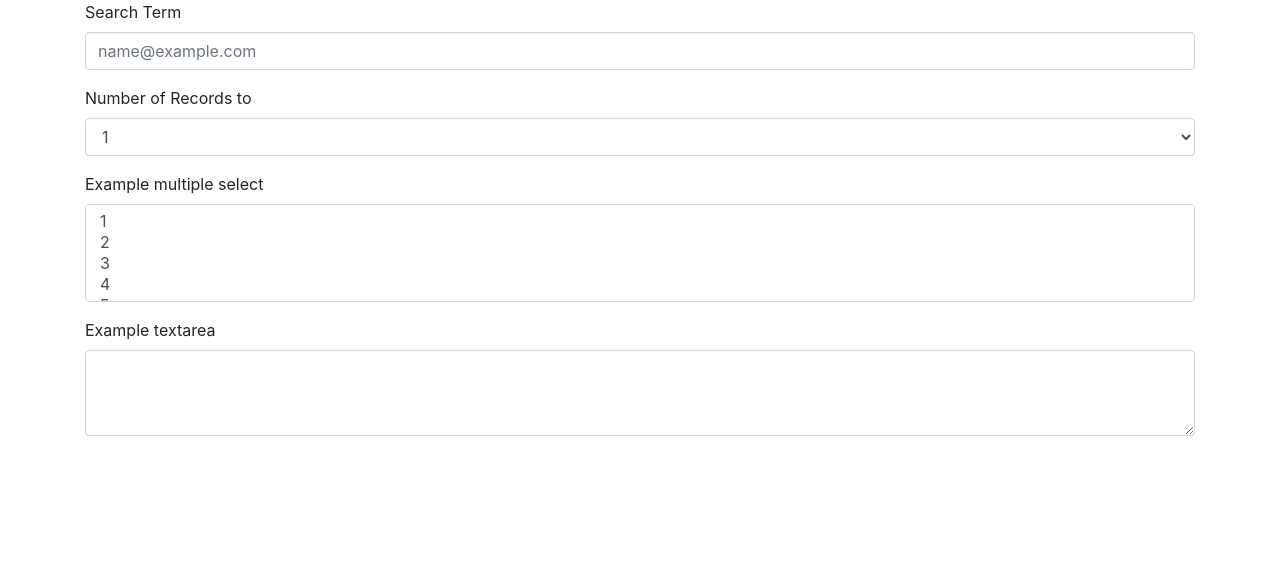
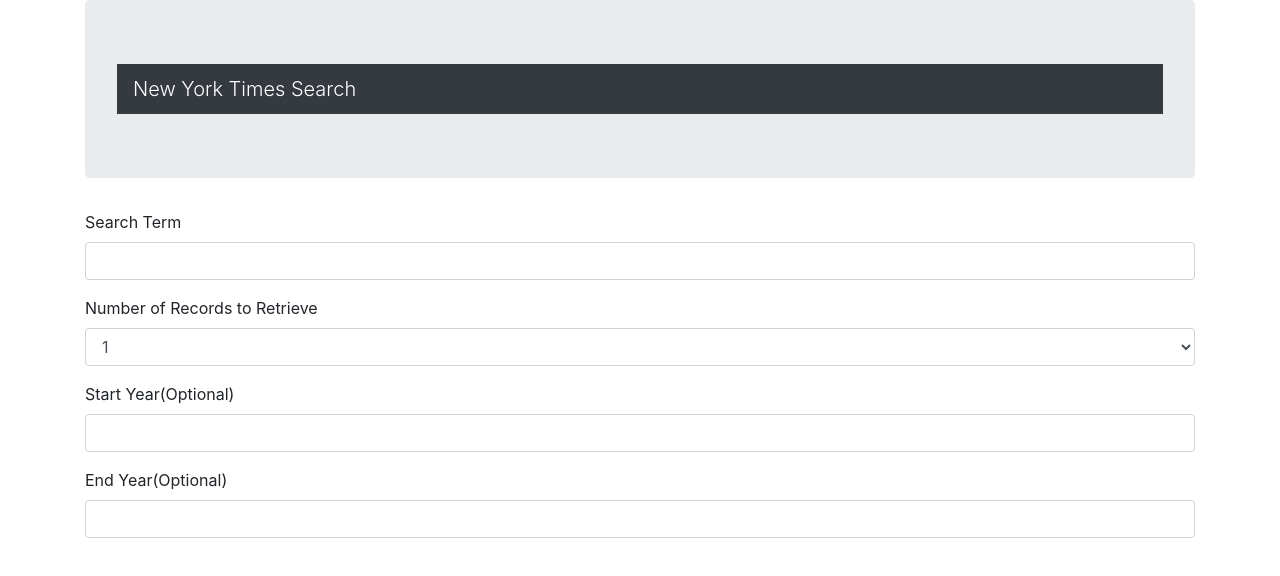
Before and after one commit to jsalamanca23/nyt-search, a plain HTML site: page index.html in a window 1280 px wide. Drawn offline with nearby package versions, Linux system fonts and the light colour scheme.

Commit message:
Added some modifications in html

```diff
--- a/index.html
+++ b/index.html
@@ -13,15 +13,24 @@
 <body>
     <script src="https://cdnjs.cloudflare.com/ajax/libs/jquery/3.2.1/jquery.min.js"></script>
     <script type="text/javascript" src="assets/javascript/nyt-search.js"></script>
+
+
     <div class="container">
+        <div class="jumbotron">
+            <nav class="display-4 navbar navbar-lg navbar-dark bg-dark">
+                <a class="navbar-brand" href="#">New York Times Search</a>
+            </nav>
+        </div>
+
+        <div class="container-form ">
             <form>
                 <div class="form-group">
                     <label for="exampleFormControlInput1">Search Term</label>
-                <input type="email" class="form-control" id="exampleFormControlInput1" placeholder="name@example.com">
+                    <input type="text" class="form-control" id="searchTerm" placeholder="">
                 </div>
                 <div class="form-group">
-                <label for="exampleFormControlSelect1">Number of Records to </label>
-                <select class="form-control" id="exampleFormControlSelect1">
+                    <label for="exampleFormControlSelect1">Number of Records to Retrieve</label>
+                    <select class="form-control" id="numOfRecords">
                         <option>1</option>
                         <option>2</option>
                         <option>3</option>
@@ -30,21 +39,15 @@
                     </select>
                 </div>
                 <div class="form-group">
-                <label for="exampleFormControlSelect2">Example multiple select</label>
-                <select multiple class="form-control" id="exampleFormControlSelect2">
-                    <option>1</option>
-                    <option>2</option>
-                    <option>3</option>
-                    <option>4</option>
-                    <option>5</option>
-                </select>
+                    <label for="exampleFormControlInput1">Start Year(Optional)</label>
+                    <input type="text" class="form-control" id="startYear" placeholder="">
                 </div>
                 <div class="form-group">
-                <label for="exampleFormControlTextarea1">Example textarea</label>
-                <textarea class="form-control" id="exampleFormControlTextarea1" rows="3"></textarea>
+                    <label for="exampleFormControlInput1">End Year(Optional)</label>
+                    <input type="text" class="form-control" id="endYear" placeholder="">
                 </div>
             </form>
-
+        </div>
     </div>
 </body>
 
```
Lines whose indentation alone changed are shown as unchanged.
